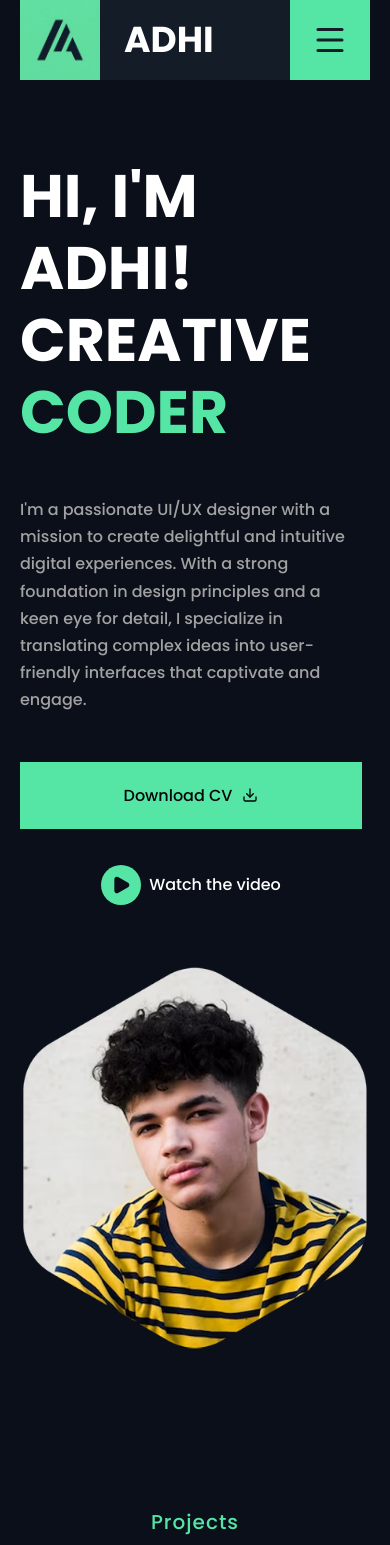
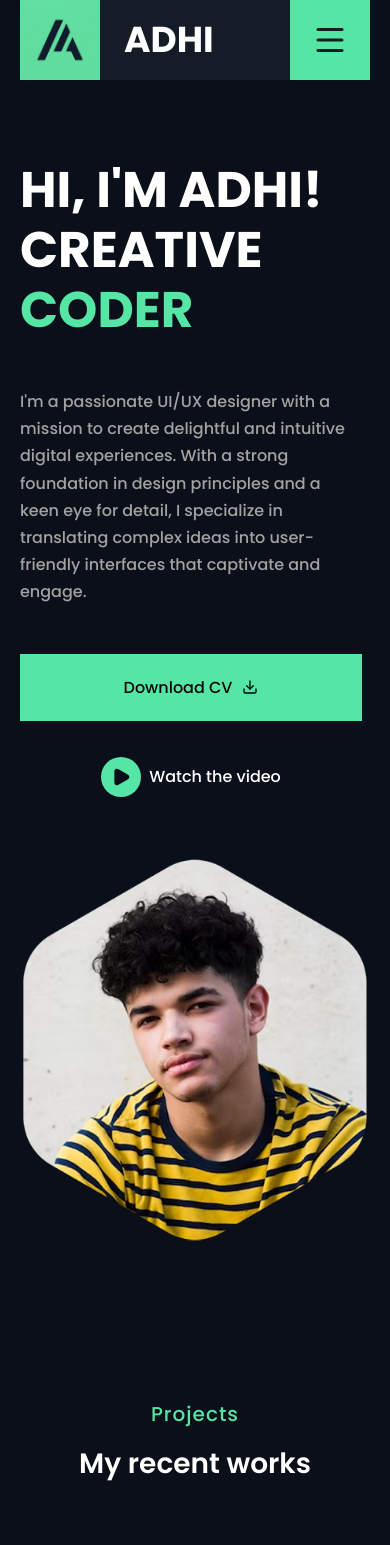
Before and after one commit to agrihome/portfolio-react, a React (Vite) app in the folder portfolio/: page / in a window 390 px wide. Shown: the top 1545 px of the page. Built offline with nearby package versions, Linux system fonts and the light colour scheme.

Commit message:
before animation

```diff
--- a/portfolio/index.html
+++ b/portfolio/index.html
@@ -4,7 +4,7 @@
     <meta charset="UTF-8" />
     <link rel="icon" type="image/svg+xml" href="/vite.svg" />
     <meta name="viewport" content="width=device-width, initial-scale=1.0" />
-    <title>portfolio</title>
+    <title>ADHITHAN</title>
   </head>
   <body>
     <div id="root"></div>
--- a/portfolio/src/components/H1.jsx
+++ b/portfolio/src/components/H1.jsx
@@ -1,7 +1,7 @@
 export default function H1({ children, className = "" }) {
   return (
     <h1
-      className={`font-[Poppins,sans-serif] text-[60px] font-bold leading-[72px] text-start uppercase ${className}`}
+      className={`font-[Poppins,sans-serif] md:text-[60px] text-[50px] font-bold md:leading-[72px] leading-[60px] text-start uppercase ${className}`}
     >
       {children}
     </h1>
--- a/portfolio/src/components/H2.jsx
+++ b/portfolio/src/components/H2.jsx
@@ -1,7 +1,7 @@
 export default function H2({ children, className = "" }) {
   return (
     <h2
-      className={`font-[Poppins,sans-serif] text-[48px] font-semibold leading-[62.4px] text-white${className}`}
+      className={`font-[Poppins,sans-serif] text-[28px] md:text-[48px] font-semibold md:leading-[62.4px] leading-[35px] text-white${className} pt-5 md:pt-0`}
     >
       {children}
     </h2>
```
